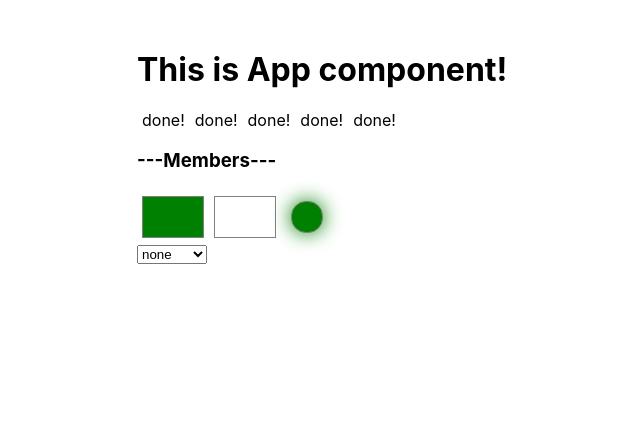
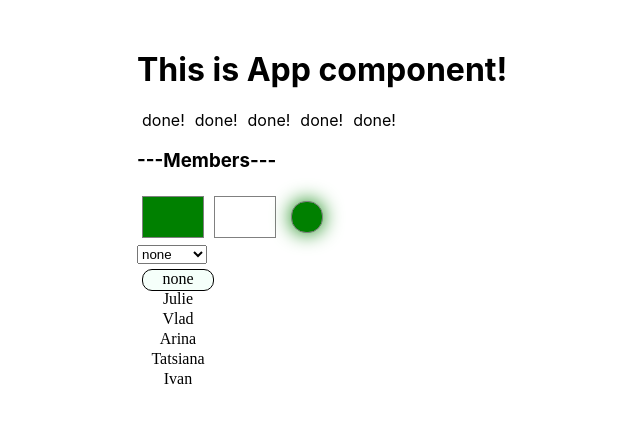
Before and after one commit to JulieBenchuk/react-kabzda-TS, a React (Create React App) app: page / in a window 1280 px wide. Shown: the top 422 px of the page, without its empty margins (203-843 px from the left). Built offline with nearby package versions, Linux system fonts and the light colour scheme.

Commit message:
add UniqueSelect

```diff
--- a/src/App.tsx
+++ b/src/App.tsx
@@ -1,25 +1,35 @@
-import React, {ChangeEvent, useState} from 'react';
+import React, {ChangeEvent, MouseEvent, useState} from 'react';
 import './App.css';
 import Accordion from "./components/Accordion/Accordion";
 import Progress from "./components/Progress/Progress";
 import OnOff from "./components/OnOff/OnOff";
 import {Select} from "./components/Select/Select";
+import {UniqueSelect, UniqueSelectPropsType} from "./components/UniqueSelect/UniqueSelect";
 export type usersType = {
     id: number
     title: string
 }
 export type usersPropsType = usersType[]
 export const users = [
+    {id: 0, title: "none"},
     {id: 1, title: "Julie"},
     {id: 2, title: "Vlad"},
-    {id: 3, title: "Arina"}
+    {id: 3, title: "Arina"},
+    {id: 4, title: "Tatsiana"},
+    {id: 5, title: "Ivan"}
 ]
 const App = () => {
     const [collapsed, setCollapsed] = useState(true);
     const [switchedOn, setSwitchedOn] = useState(true);
     const [selectValue, setSelectValue] = useState<undefined|string>(undefined)
+    const [list, setList] = useState<usersPropsType>(users)
     const onChangeSelect = (e: ChangeEvent<HTMLSelectElement>) => {
         setSelectValue(e.currentTarget.value)
+    }
+    const onChangeUniqueSelect = (e: MouseEvent<HTMLDivElement>)=> {
+        let filteredList = list.filter(u=>u.title===e.currentTarget.innerHTML)
+        list.length===1 ? setList([...users]) : setList(filteredList)
+        console.log(`User ${e.currentTarget.innerHTML} was clicked`)
     }
 
 
@@ -31,6 +41,7 @@ const App = () => {
             <Accordion titleValue={"Members"} onChange={() => {setCollapsed(!collapsed)}} collapsed={collapsed} users={users}/>
             <OnOff onChange = {()=> {setSwitchedOn(!switchedOn)}} switchedOn={switchedOn}/>
             <Select onChange={onChangeSelect} value={selectValue}/>
+            <UniqueSelect users={list} onChange={onChangeUniqueSelect}/>
         </div>
     );
 }
--- /dev/null
+++ b/src/components/UniqueSelect/UniqueSelect.module.css
@@ -0,0 +1,31 @@
+.selectListAll {
+    border: 1px solid black;
+    background-color: mintcream;
+    font-family: Apple;
+    text-align: center;
+    border-radius: 10px;
+    width: 70px;
+    height: 20px;
+    margin: 5px;
+}
+.selectItem {
+    height: 20px;
+    border-radius: 10px;
+    height: 20px;
+}
+.selectItem:hover {
+    background-color: cadetblue;
+    font-weight: bolder;
+    border-radius: 10px;
+    color: mintcream;
+}
+.selectStart {
+    border-radius: 10px;
+    color: #000000;
+    text-align: center;
+    height: 20px;
+    width: 70px;
+}
+.triangle {
+    width: 5px;
+}
--- /dev/null
+++ b/src/components/UniqueSelect/UniqueSelect.tsx
@@ -0,0 +1,21 @@
+import React, {MouseEvent} from "react";
+import {users, usersPropsType} from "../../App";
+import s from "./UniqueSelect.module.css"
+
+
+export type UniqueSelectPropsType = {
+    users: usersPropsType
+    onChange: (e: MouseEvent<HTMLDivElement>) => void
+}
+export const UniqueSelect = (props: UniqueSelectPropsType) => {
+
+    return <div>
+        <div className={s.selectListAll}>
+            {props.users.map((u, index) =>
+                <div key={index} onClick={props.onChange}
+                     className={props.users.length == 1 ? s.selectStart : s.selectItem}>
+                    {u.title }
+                </div>)}
+        </div>
+    </div>
+}
```
